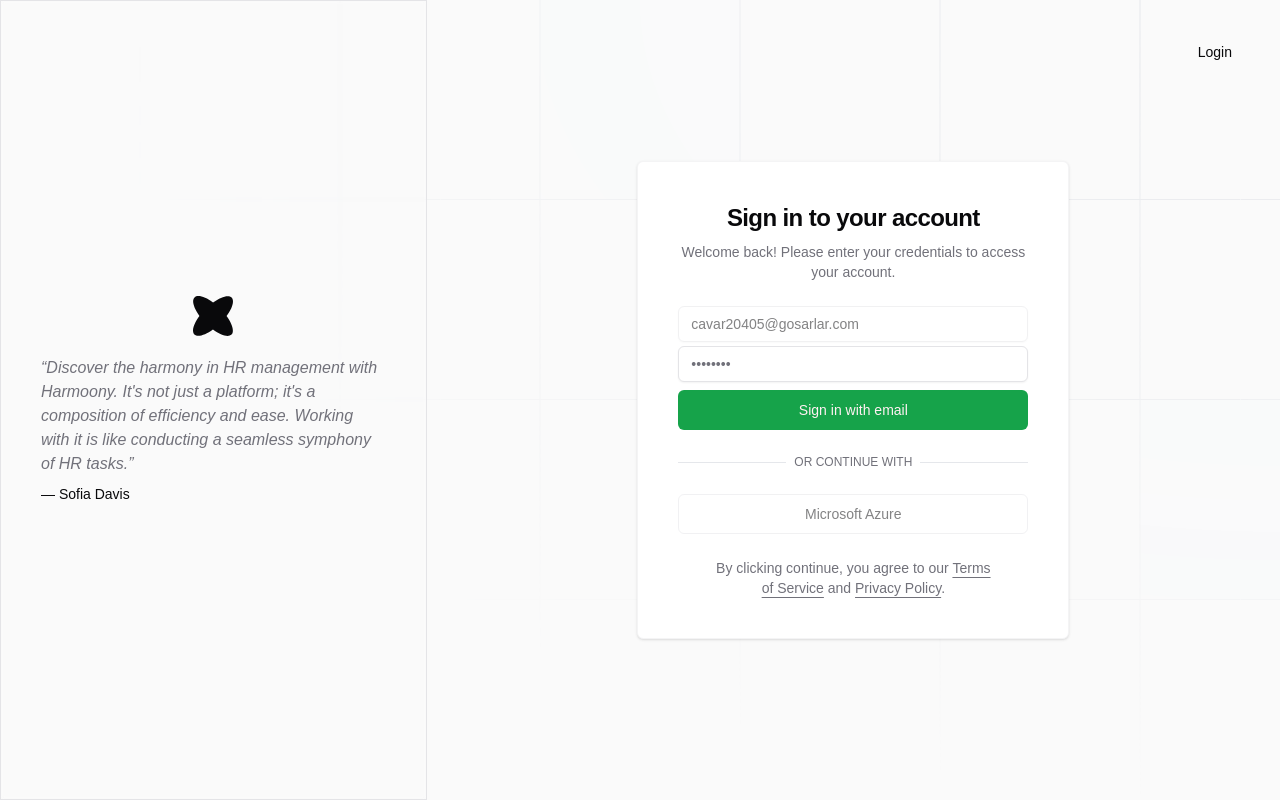
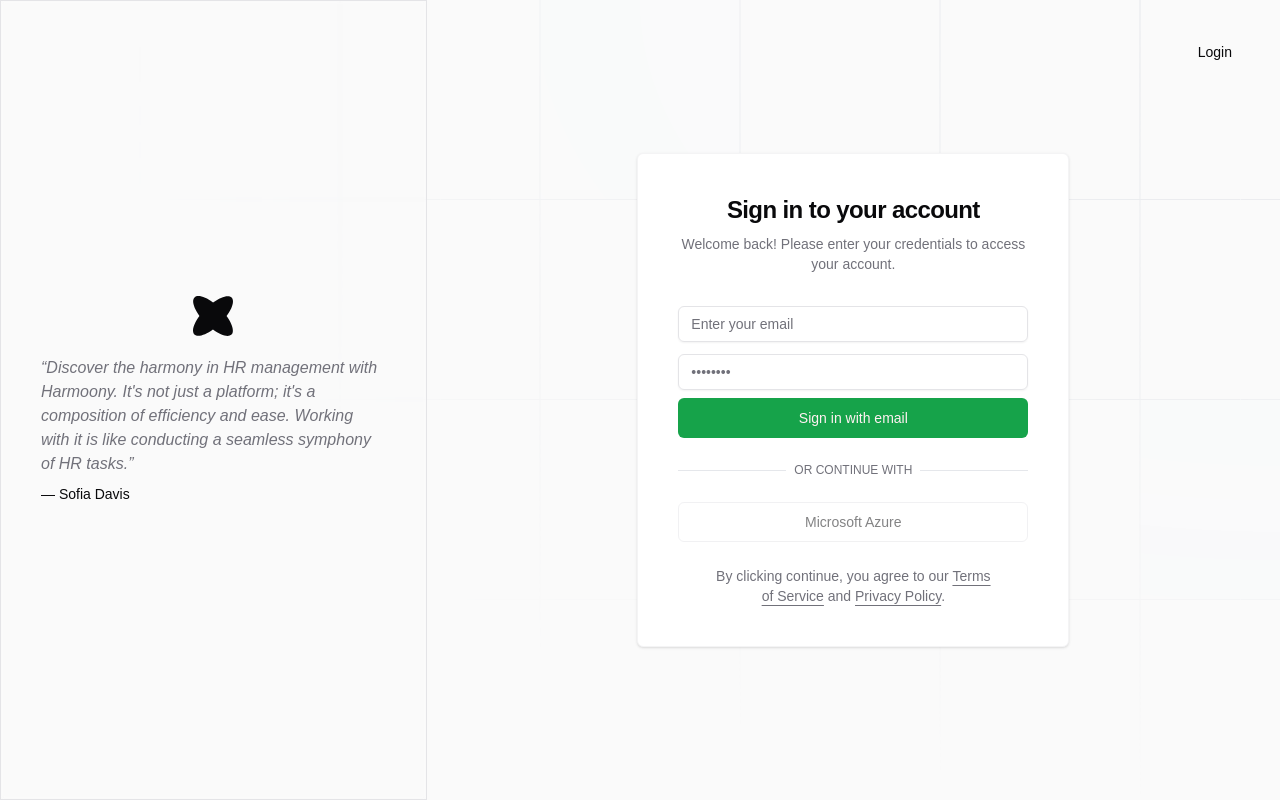
Before and after one commit to lorikkmehmeti/harmoony, a React (Vite) app: page /login in a window 1280 px wide. Built offline with nearby package versions, Linux system fonts and the light colour scheme; a web font is replaced by a local one.

Commit message:
install zod & react-hook-form, create form schema for login with error messages

```diff
--- a/package.json
+++ b/package.json
@@ -15,6 +15,7 @@
 		"**/*": "prettier --write --ignore-unknown"
 	},
 	"dependencies": {
+		"@hookform/resolvers": "^3.3.4",
 		"@radix-ui/react-icons": "^1.3.0",
 		"@radix-ui/react-label": "^2.0.2",
 		"@radix-ui/react-slot": "^1.0.2",
@@ -23,9 +24,11 @@
 		"clsx": "^2.1.0",
 		"react": "^18.2.0",
 		"react-dom": "^18.2.0",
+		"react-hook-form": "^7.49.3",
 		"react-router-dom": "^6.21.3",
 		"tailwind-merge": "^2.2.1",
-		"tailwindcss-animate": "^1.0.7"
+		"tailwindcss-animate": "^1.0.7",
+		"zod": "^3.22.4"
 	},
 	"devDependencies": {
 		"@types/node": "^20.11.5",
--- /dev/null
+++ b/src/components/ui/form.tsx
@@ -0,0 +1,180 @@
+import * as LabelPrimitive from "@radix-ui/react-label";
+import { Slot } from "@radix-ui/react-slot";
+import * as React from "react";
+import {
+	Controller,
+	ControllerProps,
+	FieldPath,
+	FieldValues,
+	FormProvider,
+	useFormContext,
+} from "react-hook-form";
+
+import { Label } from "@/components/ui/label";
+import { cn } from "@/lib/utils";
+
+const Form = FormProvider;
+
+type FormFieldContextValue<
+	TFieldValues extends FieldValues = FieldValues,
+	TName extends FieldPath<TFieldValues> = FieldPath<TFieldValues>,
+> = {
+	name: TName;
+};
+
+const FormFieldContext = React.createContext<FormFieldContextValue>(
+	{} as FormFieldContextValue,
+);
+
+const FormField = <
+	TFieldValues extends FieldValues = FieldValues,
+	TName extends FieldPath<TFieldValues> = FieldPath<TFieldValues>,
+>({
+	...props
+}: ControllerProps<TFieldValues, TName>) => {
+	return (
+		<FormFieldContext.Provider value={{ name: props.name }}>
+			<Controller {...props} />
+		</FormFieldContext.Provider>
+	);
+};
+
+const useFormField = () => {
+	const fieldContext = React.useContext(FormFieldContext);
+	const itemContext = React.useContext(FormItemContext);
+	const { getFieldState, formState } = useFormContext();
+
+	const fieldState = getFieldState(fieldContext.name, formState);
+
+	if (!fieldContext) {
+		throw new Error("useFormField should be used within <FormField>");
+	}
+
+	const { id } = itemContext;
+
+	return {
+		id,
+		name: fieldContext.name,
+		formItemId: `${id}-form-item`,
+		formDescriptionId: `${id}-form-item-description`,
+		formMessageId: `${id}-form-item-message`,
+		...fieldState,
+	};
+};
+
+type FormItemContextValue = {
+	id: string;
+};
+
+const FormItemContext = React.createContext<FormItemContextValue>(
+	{} as FormItemContextValue,
+);
+
+const FormItem = React.forwardRef<
+	HTMLDivElement,
+	React.HTMLAttributes<HTMLDivElement>
+>(({ className, ...props }, ref) => {
+	const id = React.useId();
+
+	return (
+		<FormItemContext.Provider value={{ id }}>
+			<div
+				ref={ref}
+				className={cn("space-y-2", className)}
+				{...props}
+			/>
+		</FormItemContext.Provider>
+	);
+});
+FormItem.displayName = "FormItem";
+
+const FormLabel = React.forwardRef<
+	React.ElementRef<typeof LabelPrimitive.Root>,
+	React.ComponentPropsWithoutRef<typeof LabelPrimitive.Root>
+>(({ className, ...props }, ref) => {
+	const { error, formItemId } = useFormField();
+
+	return (
+		<Label
+			ref={ref}
+			className={cn(error && "text-destructive", className)}
+			htmlFor={formItemId}
+			{...props}
+		/>
+	);
+});
+FormLabel.displayName = "FormLabel";
+
+const FormControl = React.forwardRef<
+	React.ElementRef<typeof Slot>,
+	React.ComponentPropsWithoutRef<typeof Slot>
+>(({ ...props }, ref) => {
+	const { error, formItemId, formDescriptionId, formMessageId } =
+		useFormField();
+
+	return (
+		<Slot
+			ref={ref}
+			id={formItemId}
+			aria-describedby={
+				!error
+					? `${formDescriptionId}`
+					: `${formDescriptionId} ${formMessageId}`
+			}
+			aria-invalid={!!error}
+			{...props}
+		/>
+	);
+});
+FormControl.displayName = "FormControl";
+
+const FormDescription = React.forwardRef<
+	HTMLParagraphElement,
+	React.HTMLAttributes<HTMLParagraphElement>
+>(({ className, ...props }, ref) => {
+	const { formDescriptionId } = useFormField();
+
+	return (
+		<p
+			ref={ref}
+			id={formDescriptionId}
+			className={cn("text-[0.8rem] text-muted-foreground", className)}
+			{...props}
+		/>
+	);
+});
+FormDescription.displayName = "FormDescription";
+
+const FormMessage = React.forwardRef<
+	HTMLParagraphElement,
+	React.HTMLAttributes<HTMLParagraphElement>
+>(({ className, children, ...props }, ref) => {
+	const { error, formMessageId } = useFormField();
+	const body = error ? String(error?.message) : children;
+
+	if (!body) {
+		return null;
+	}
+
+	return (
+		<p
+			ref={ref}
+			id={formMessageId}
+			className={cn("text-[0.8rem] font-medium text-destructive", className)}
+			{...props}>
+			{body}
+		</p>
+	);
+});
+FormMessage.displayName = "FormMessage";
+
+export {
+	Form,
+	FormControl,
+	FormDescription,
+	FormField,
+	FormItem,
+	FormLabel,
+	FormMessage,
+	useFormField,
+};
--- a/src/pages/login/AuthForm.tsx
+++ b/src/pages/login/AuthForm.tsx
@@ -1,13 +1,36 @@
 import * as React from "react";
 
 import { Button } from "@/components/ui/button.tsx";
+import {
+	Form,
+	FormControl,
+	FormField,
+	FormItem,
+	FormLabel,
+	FormMessage,
+} from "@/components/ui/form.tsx";
 import { Input } from "@/components/ui/input.tsx";
-import { Label } from "@/components/ui/label.tsx";
 import { useAuthContext, useUser } from "@/lib/hooks";
 import { cn } from "@/lib/utils";
-import { useState } from "react";
+import { zodResolver } from "@hookform/resolvers/zod";
+import { useForm } from "react-hook-form";
 import { useNavigate } from "react-router-dom";
+import { z } from "zod";
+
 interface UserAuthFormProps extends React.HTMLAttributes<HTMLDivElement> {}
+
+const formSchema = z.object({
+	email: z
+		.string({
+			required_error: "Email is required",
+		})
+		.email({ message: "Email is invalid" }),
+	password: z
+		.string({
+			required_error: "Password is required",
+		})
+		.min(8, { message: "Password must be at least 8 characters" }),
+});
 
 export function UserAuthForm({ className, ...props }: UserAuthFormProps) {
 	const [isLoading, setLoading] = React.useState<boolean>(false);
@@ -16,10 +39,17 @@
 	const auth = useAuthContext();
 	const navigate = useNavigate();
 
-	const [email] = useState("cavar20405@gosarlar.com");
-	const [password, setPassword] = useState("");
+	const form = useForm<z.infer<typeof formSchema>>({
+		resolver: zodResolver(formSchema),
+		defaultValues: {
+			email: "",
+			password: "",
+		},
+		mode: "onBlur",
+	});
 
-	const login = async (email: string, password: string) => {
+	const login = async (values: z.infer<typeof formSchema>) => {
+		const { email, password } = values;
 		setLoading(true);
 		try {
 			await auth
@@ -38,59 +68,59 @@
 		}
 	};
 
-	async function onSubmit(event: React.SyntheticEvent) {
-		event.preventDefault();
-		if (email && password) {
-			await login(email, password);
-		}
-	}
-
 	return (
 		<div
 			className={cn("grid gap-6", className)}
 			{...props}>
-			<form onSubmit={onSubmit}>
+			<Form {...form}>
+				<form onSubmit={form.handleSubmit(login)}>
 					<div className="grid gap-2">
 						<div className="grid gap-1">
-						<Label
-							className="sr-only"
-							htmlFor="email">
-							Email
-						</Label>
+							<FormField
+								control={form.control}
+								name="email"
+								render={({ field }) => (
+									<FormItem>
+										<FormLabel className="sr-only">Username</FormLabel>
+										<FormControl>
 											<Input
-							value={email}
-							className="bg-white"
-							id="email"
-							placeholder="name@example.com"
-							type="email"
-							autoCapitalize="none"
-							autoComplete="email"
-							autoCorrect="off"
-							disabled={true}
-							readOnly={true}
+												placeholder="Enter your email"
+												{...field}
 											/>
-
-						<Label
-							className="sr-only"
-							htmlFor="password">
-							Password
-						</Label>
+										</FormControl>
+										<FormMessage />
+									</FormItem>
+								)}
+							/>
+							<FormField
+								control={form.control}
+								name="password"
+								render={({ field }) => (
+									<FormItem>
+										<FormLabel className="sr-only">Password</FormLabel>
+										<FormControl>
 											<Input
-							value={password}
-							className="bg-white"
-							id="password"
+												type="password"
 												placeholder="••••••••"
-							type="password"
+												disabled={isLoading}
 												autoCapitalize="none"
 												autoComplete="password"
-							autoCorrect="off"
-							disabled={isLoading}
-							onChange={(event) => setPassword(event.target.value)}
+												{...field}
+											/>
+										</FormControl>
+										<FormMessage />
+									</FormItem>
+								)}
 							/>
 						</div>
-					<Button disabled={isLoading}>Sign in with email</Button>
+						<Button
+							type="submit"
+							disabled={isLoading}>
+							Sign in with email
+						</Button>
 					</div>
 				</form>
+			</Form>
 			<div className="relative">
 				<div className="absolute inset-0 flex items-center">
 					<span className="w-full border-t" />
--- a/src/pages/login/Login.tsx
+++ b/src/pages/login/Login.tsx
@@ -5,7 +5,7 @@
 export const AuthenticationPage = () => {
 	return (
 		<>
-			<div className="md:hidden">
+			<div className="absolute left-6 top-6 lg:hidden">
 				<svg
 					className="h-5"
 					viewBox="0 0 264 264"
```
Also changed, not shown: 1 other file (tests, documents, lock files or other folders). Lines whose indentation alone changed are shown as unchanged.
